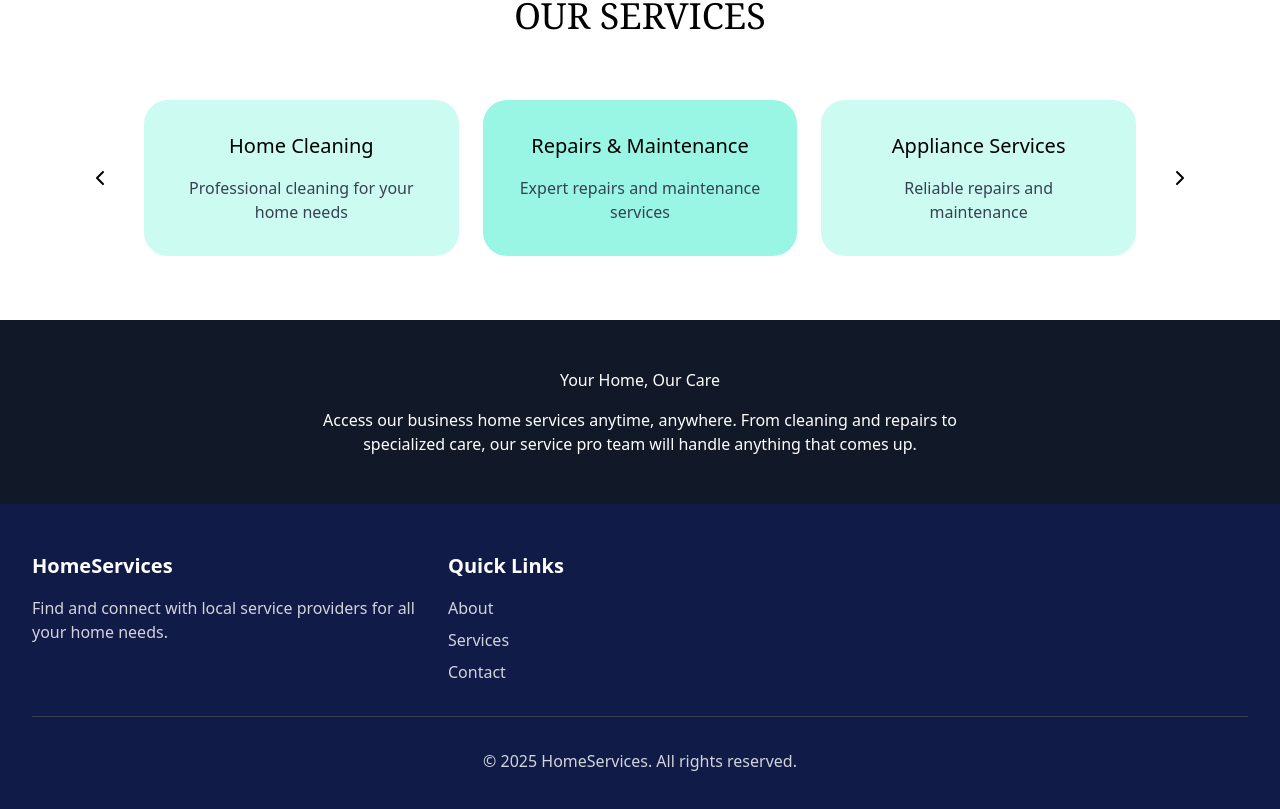
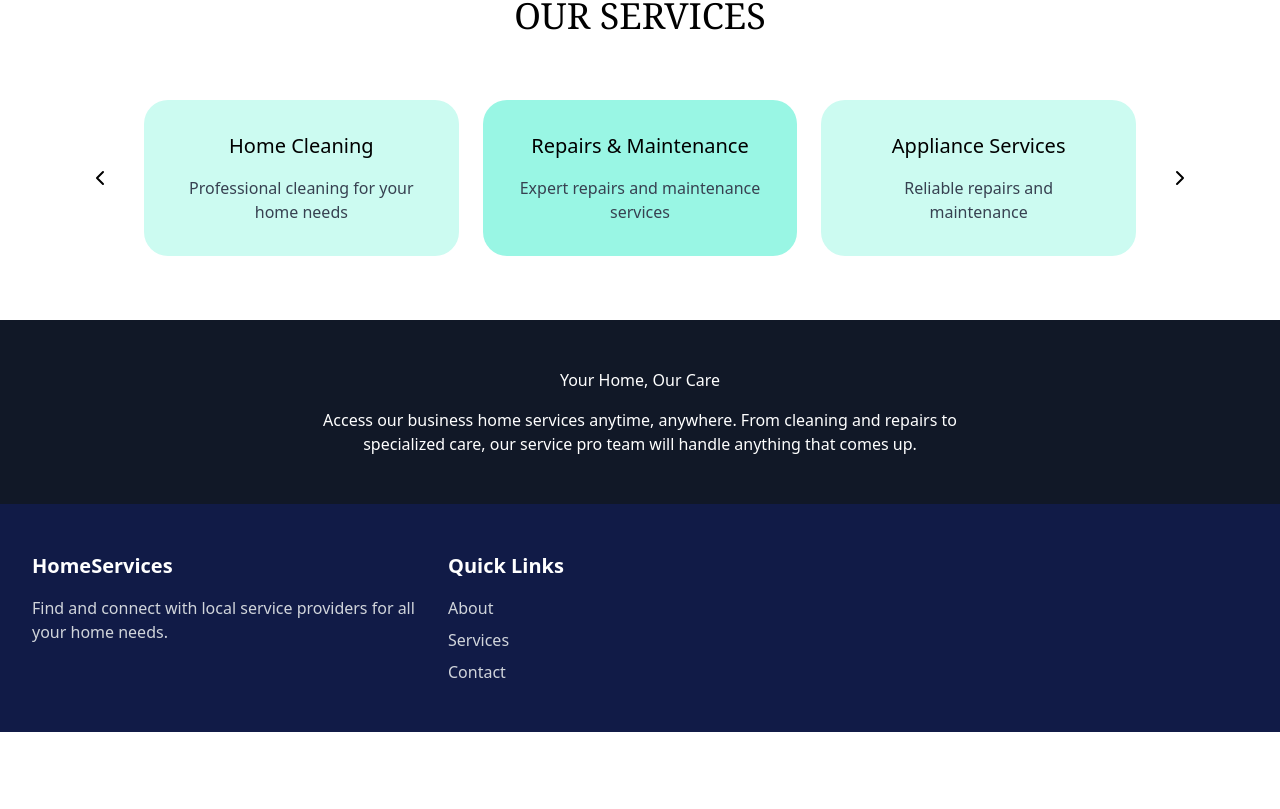
Before and after one commit to RMCV-Rajapaksha/The-Home-Services-Booking-System, a React (Create React App) app in the folder frontend/: page / in a window 1280 px wide. Shown: the part 1505-2314 px from the top of the page. After the commit the page ends 2237 px from the top, so only its background shows below. Built offline with nearby package versions, Linux system fonts and the light colour scheme.

Commit message:
Comment out footer copyright section for future reference

```diff
--- a/frontend/src/components/Footer.jsx
+++ b/frontend/src/components/Footer.jsx
@@ -46,9 +46,9 @@ const Footer = () => {
             </ul>
           </div> */}
         </div>
-        <div className="pt-8 mt-8 text-center text-gray-300 border-t border-gray-700">
+        {/* <div className="pt-8 mt-8 text-center text-gray-300 border-t border-gray-700">
           <p>&copy; {new Date().getFullYear()} HomeServices. All rights reserved.</p>
-        </div>
+        </div> */}
       </div>
     </footer>
   );
```
